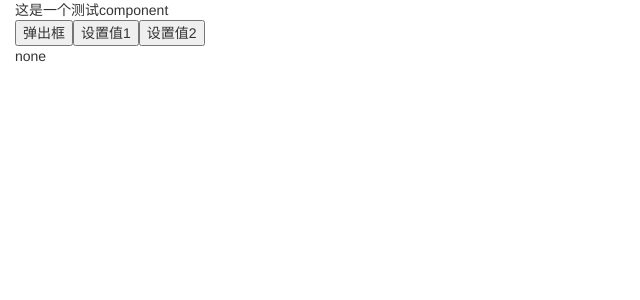
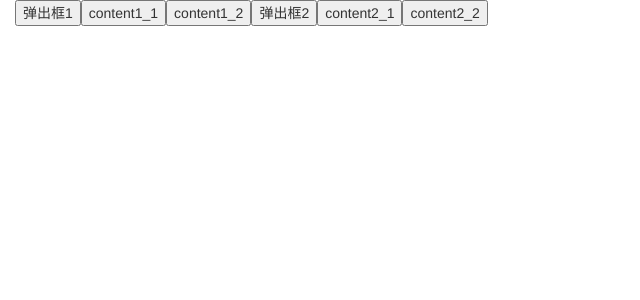
Before and after one commit to cao5zy/angular2-lab, an Angular app in the folder src/lab/: page /lab-module1/lab-component1 in a window 1280 px wide. Shown: the top 300 px of the page, without its empty margins (0-640 px from the left). Built offline with nearby package versions, Linux system fonts and the light colour scheme.

Commit message:
完成了弹出层的处理

```diff
--- a/src/lab/src/modules/lab-module1/component/bootstrap-popover.directive.ts
+++ b/src/lab/src/modules/lab-module1/component/bootstrap-popover.directive.ts
@@ -31,7 +31,8 @@ export class BootstrapPopoverDirective implements OnInit {
 	}
 
 	hideContent(){
-		$('#' + this._contentid).hide();
+		console.log('hideContent called', '#' + this._contentid);
+		$('#' + this._contentid).css({display:'none'});
 	}
 
 	ngOnInit(){
--- a/src/lab/src/modules/lab-module1/component/lab-component1.component.ts
+++ b/src/lab/src/modules/lab-module1/component/lab-component1.component.ts
@@ -1,4 +1,4 @@
-import { Component, OnInit, ViewChild } from '@angular/core';
+import { Component, OnInit } from '@angular/core';
 import { Router } from '@angular/router';
 import { BootstrapPopoverDirective } from './';
 
@@ -10,22 +10,26 @@ import { BootstrapPopoverDirective } from './';
 	providers: []
 })
 export class LabComponent1Component implements OnInit{
-	@ViewChild("popOver1")
-	private _popover1: BootstrapPopoverDirective;
-
-	private content: string = "none";
+	private content1: string = "none1";
+	private content2: string = "none2";
 
 	ngOnInit(){
 
 	}
 
-	click1(){
-		this.content = "设置值1";
+	setContent1_1(){
+		this.content1 = "content1_1";
 	}
 
-	click2(){
-		this.content = "设置值2";
+	setContent1_2(){
+		this.content1 = "content1_2";
 	}
 
+	setContent2_1(){
+		this.content2 = "content2_1";
+	}
 
+	setContent2_2(){
+		this.content2 = "content2_2";
+	}
 }
--- a/src/lab/src/modules/lab-module1/template/lab-component1.template.html
+++ b/src/lab/src/modules/lab-module1/template/lab-component1.template.html
@@ -1,10 +1,13 @@
-<div>
-这是一个测试component
+
+<button lab-bootstrap-popover id="popOver1" contentid="content1">弹出框1</button>
+<button (click)="setContent1_1()">content1_1</button>
+<button (click)="setContent1_2()">content1_2</button>
+<div id="content1" style="display: none">
+{{content1}}
 </div>
-<button lab-bootstrap-popover #popOver1 id="xxxxxxx" contentid="abc">弹出框</button>
-
-<button (click)="click1()">设置值1</button>
-<button (click)="click2()">设置值2</button>
-<div id="abc">
-{{content}}
+<button lab-bootstrap-popover id="popOver2" contentid="content2">弹出框2</button>
+<button (click)="setContent2_1()">content2_1</button>
+<button (click)="setContent2_2()">content2_2</button>
+<div id="content2" style="display: none">
+{{content2}}
 </div>
```
